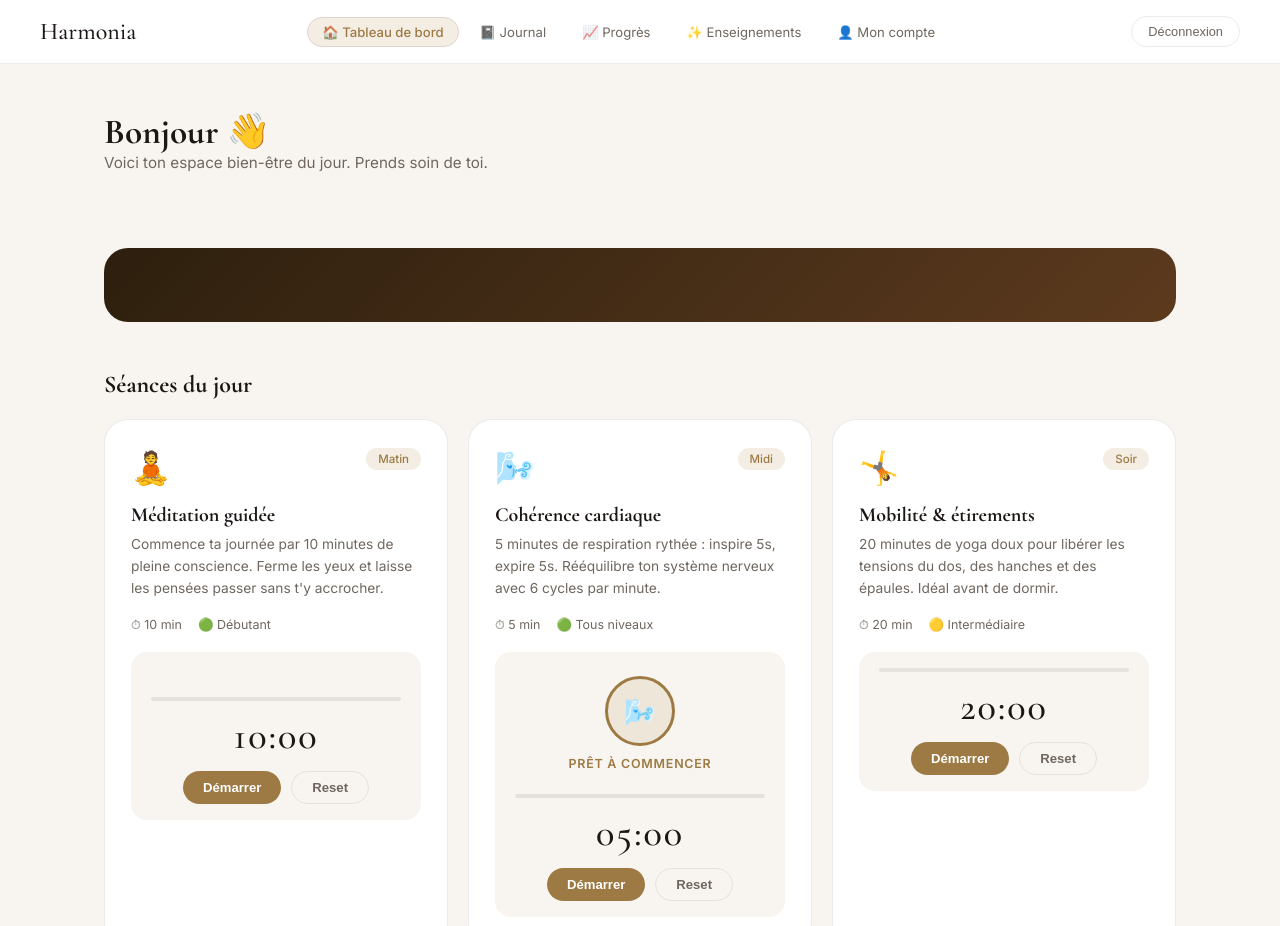
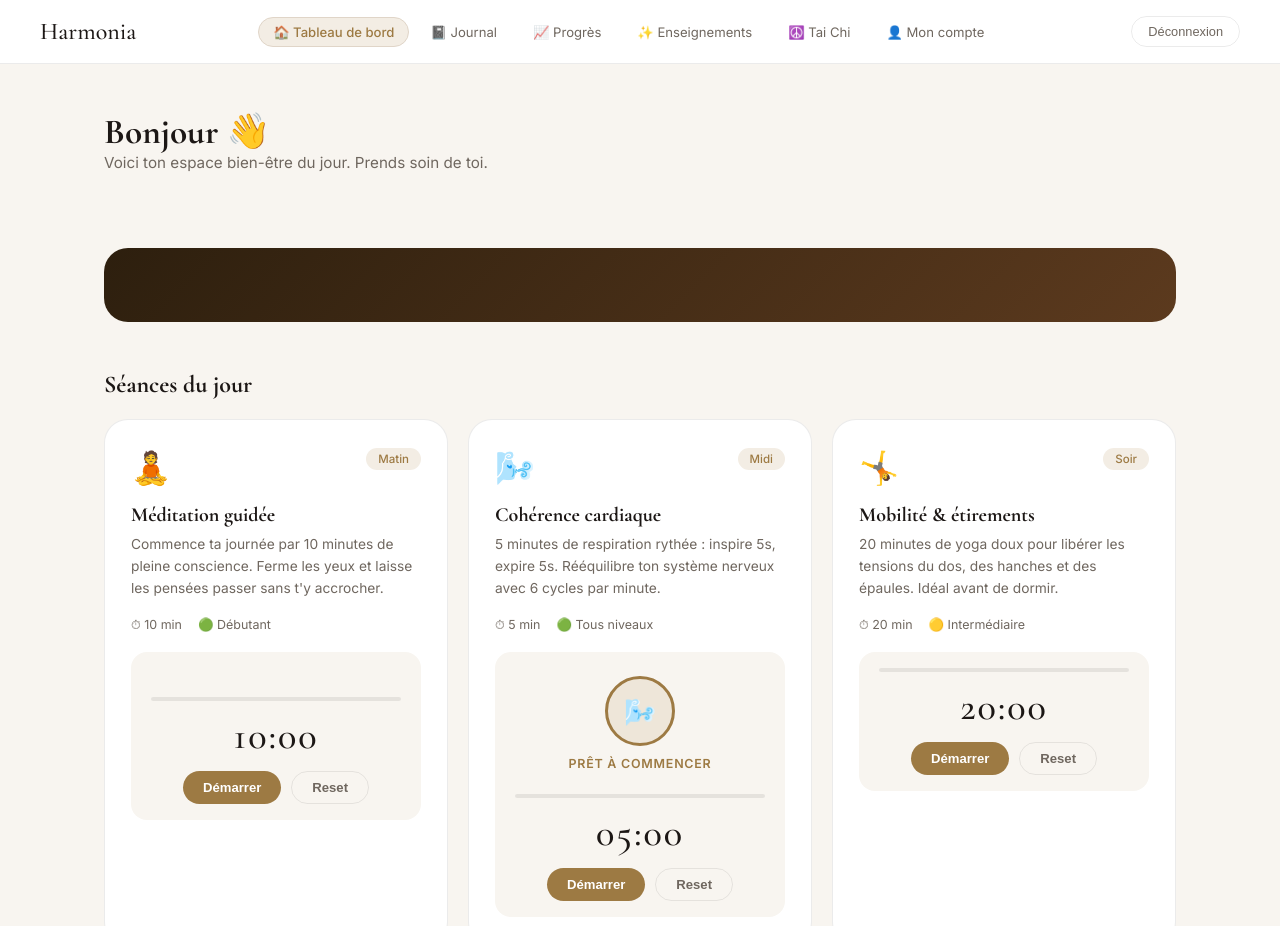
Before and after one commit to JLShop06/Harmonia, a website: page dashboard.html in a window 1280 px wide. Shown: the top 926 px of the page. Drawn offline with nearby package versions, Linux system fonts and the light colour scheme.

Commit message:
Add Tai Chi link to dashboard navbar

```diff
--- a/dashboard.html
+++ b/dashboard.html
@@ -144,6 +144,7 @@
 <a href="journal.html">📓 Journal</a>
 <a href="progress.html">📈 Progrès</a>
 <a href="teachings.html">✨ Enseignements</a>
+<a href="tai-chi.html">☮️ Tai Chi</a>
 <a href="account.html">👤 Mon compte</a>
 </nav>
 <div class="dash-user">
```
